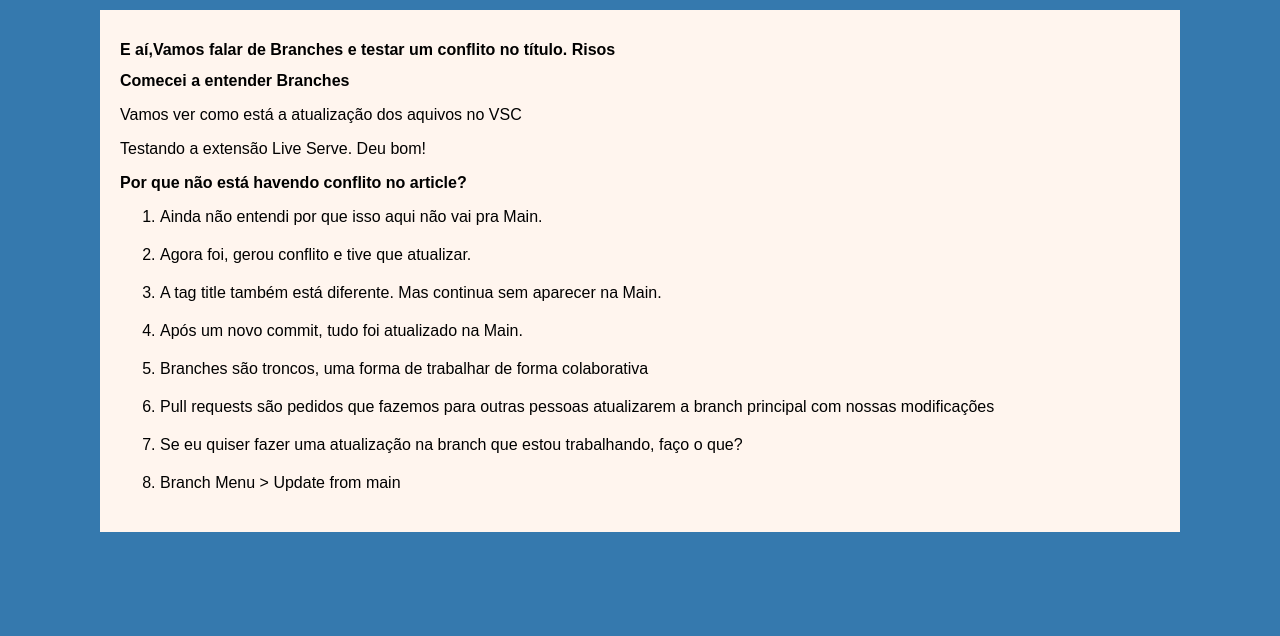
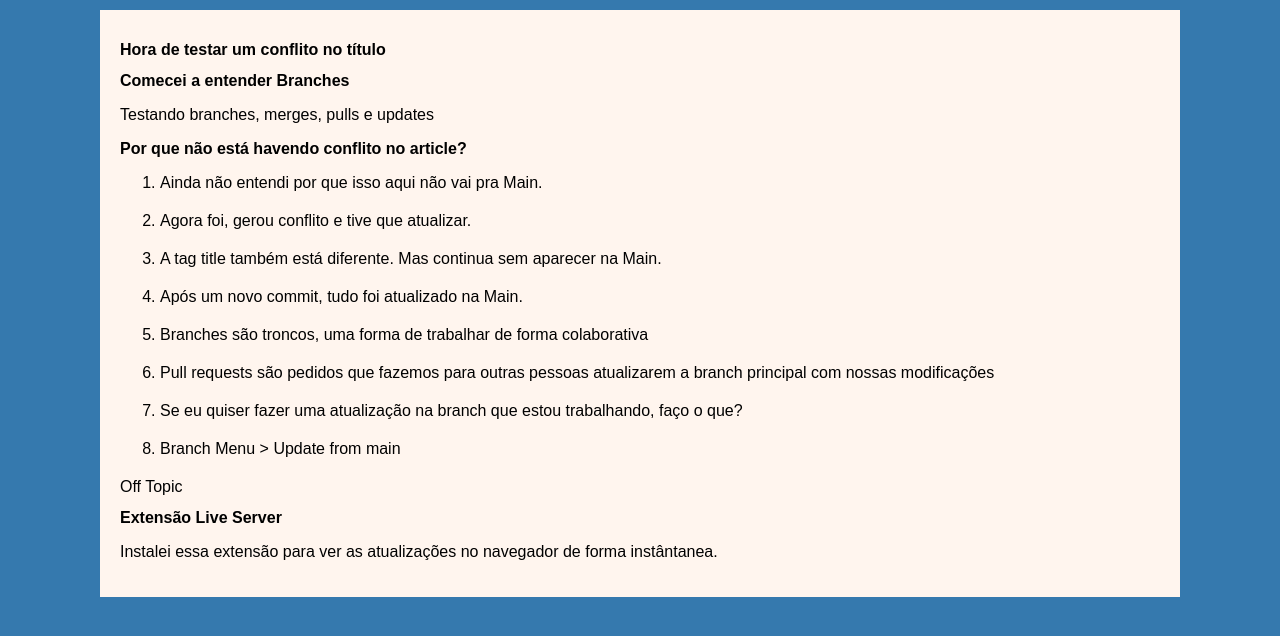
Before and after one commit to aecio-neto/projeto-site, a plain HTML site: page index.html in a window 1280 px wide. Drawn offline with Linux system fonts and the light colour scheme.

Commit message:
Update index.html

```diff
--- a/index.html
+++ b/index.html
@@ -5,16 +5,15 @@
     <meta http-equiv="X-UA-Compatible" content="IE=edge">
     <meta name="viewport" content="width=device-width, initial-scale=1.0">
     <link rel="stylesheet" href="estilos/styles.css">
-    <title>Vamos falar de Branches e testar um conflito no título</title>
+    <title>Branches no Git e Github com Gustavo Guanabara</title>
 </head>
 <body>
     <main>
         <header>
-            <h1>E aí,Vamos falar de Branches e testar um conflito no título. Risos</h1>
+            <h1>Hora de testar um conflito no título</h1>
                 <article>
                     <h2>Comecei a entender Branches</h2>
-                    <p>Vamos ver como está a atualização dos aquivos no VSC</p>
-                    <p>Testando a extensão Live Serve. Deu bom!</p>
+                    <p>Testando branches, merges, pulls e updates</p>
                 </article>
                 <article>
                     <h2>Por que não está havendo conflito no article?</h2>
@@ -29,6 +28,9 @@
                         <li>Branch Menu > Update from main</li>
                     </ol>
                 </article>
+                <article>Off Topic</article>
+                <h2>Extensão Live Server</h2>
+                <p>Instalei essa extensão para ver as atualizações no navegador de forma instântanea.</p>
         </header>
     </main>
 </body>
```
